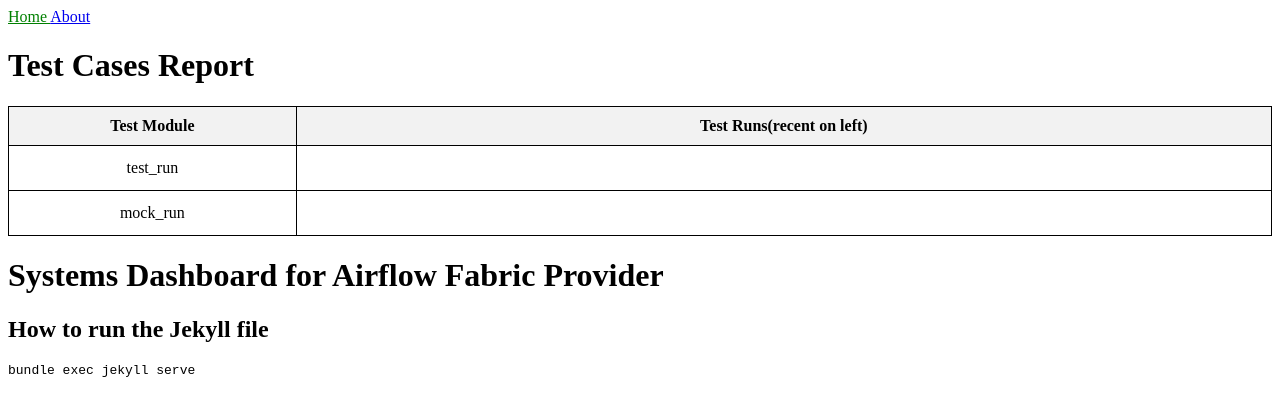
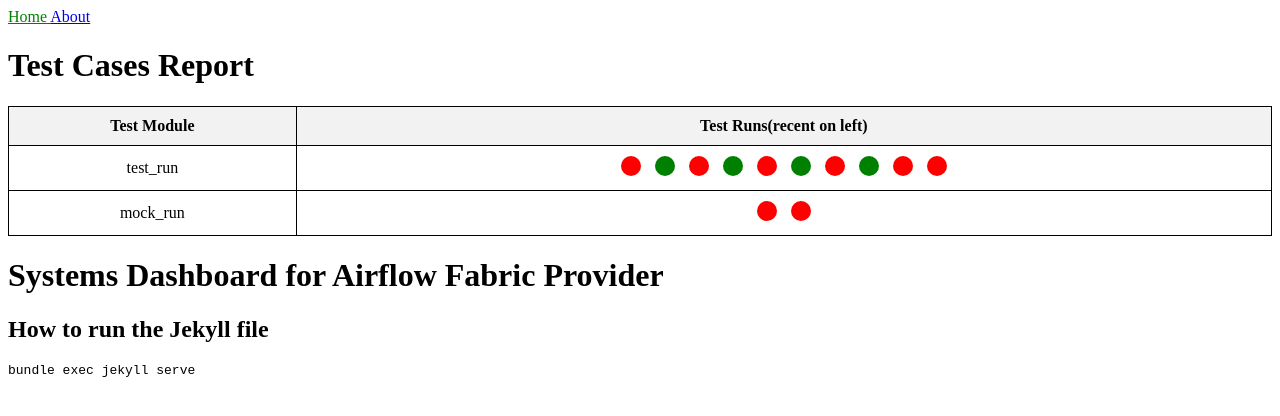
Before and after one commit to arsunda/fabric-airflow-system-dashboard, a Jekyll site: the page built from README.md, in a window 1280 px wide. Shown: the top 416 px of the page. Built offline with Jekyll 4.4.1, drawn with Linux system fonts in a browser that asks for light colours; our own code applies the rules of GitHub Pages for plain Markdown files.

Commit message:
fix report parameters

```diff
--- a/_includes/report.html
+++ b/_includes/report.html
@@ -56,7 +56,7 @@
         {% assign runs = module.last_runs %}
         <td>
         {% for run in runs %}
-          <div class="status-circle {% if run[1].type == 'success' %}success{% elsif run[1].type == 'failure' %}failure{% elsif run[1].type == 'skipped' %}skipped{% elsif run[1].type == 'cancelled' %}cancelled{% endif %}"></div>
+          <div class="status-circle {% if run.type == 'success' %}success{% elsif run.type == 'failure' %}failure{% elsif run.type == 'skipped' %}skipped{% elsif run.type == 'cancelled' %}cancelled{% endif %}"></div>
         {% endfor %}
         </td>
       </tr>
```
